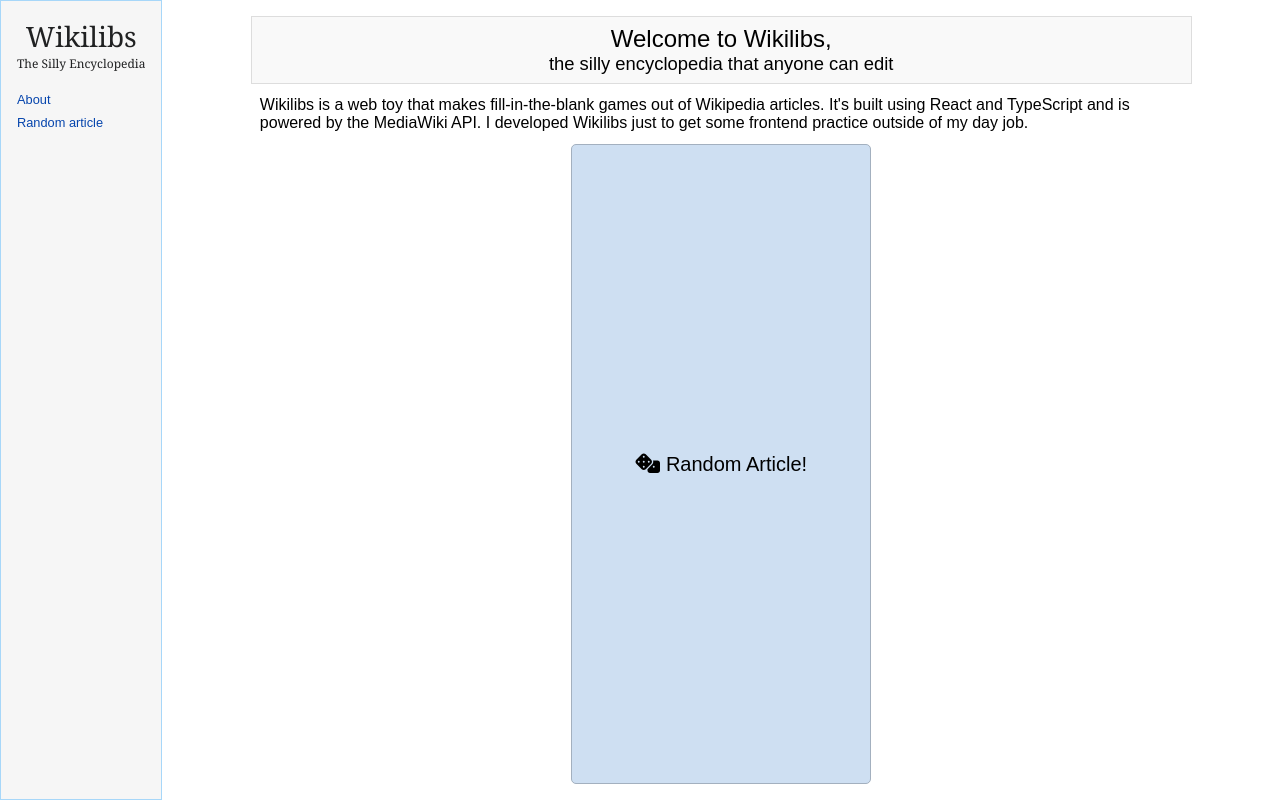
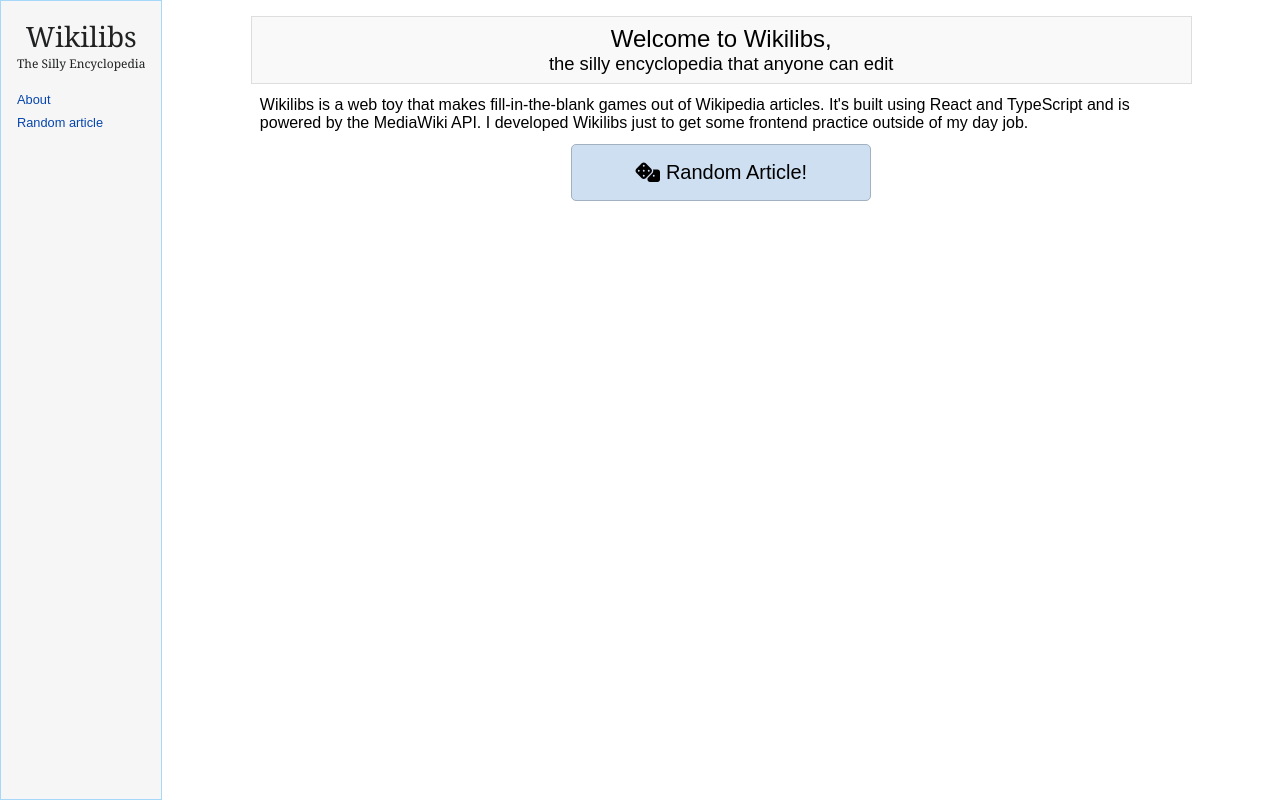
Before and after one commit to insertnamehere77/wikilibs, a React (Create React App) app: page /about in a window 1280 px wide. Built offline with nearby package versions, Linux system fonts and the light colour scheme.

Commit message:
Fix for random button on About page being too tall

```diff
--- a/src/about/About.css
+++ b/src/about/About.css
@@ -23,4 +23,5 @@
 
 .RandomButton {
     width: 15em;
+    flex-grow: 0;
 }
```
